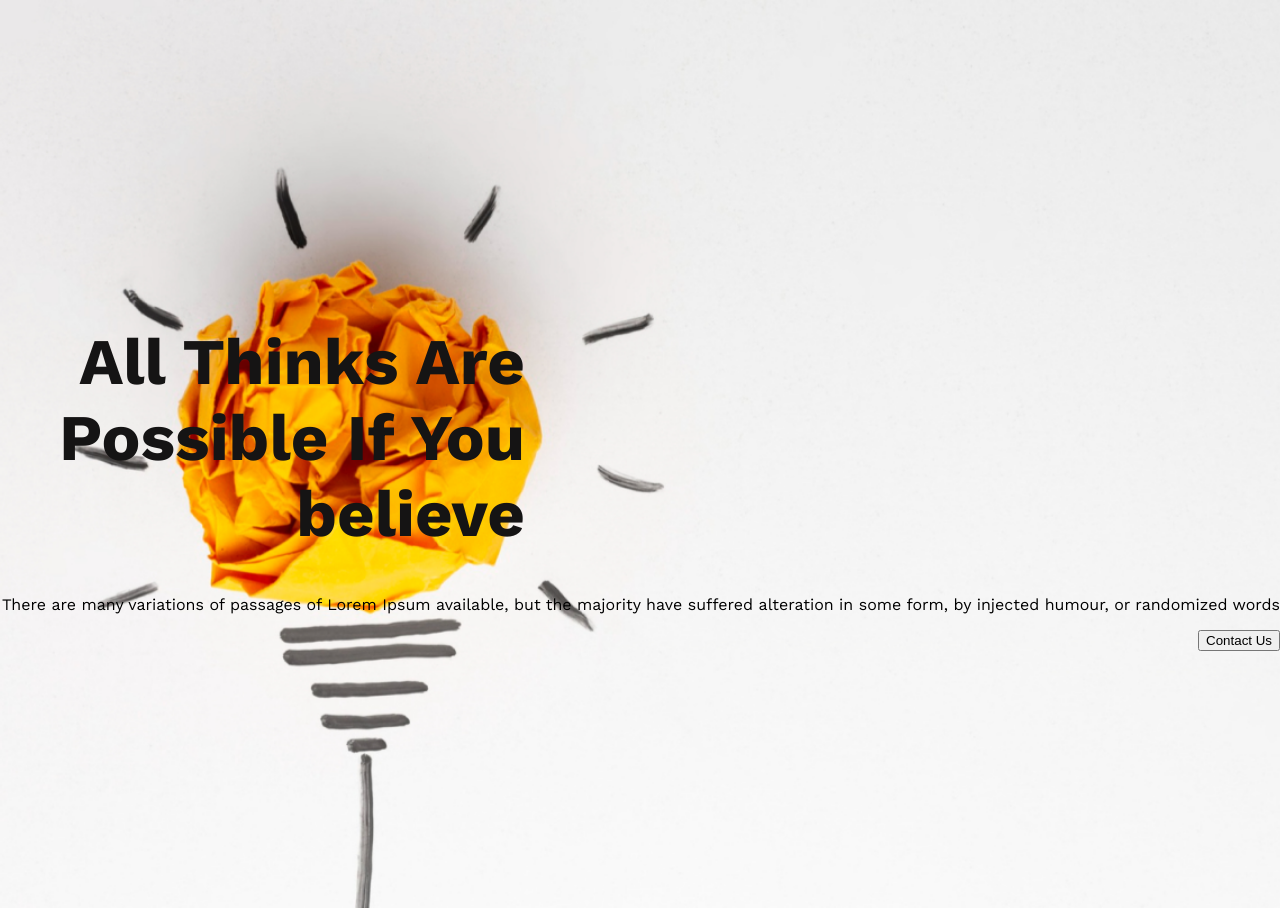
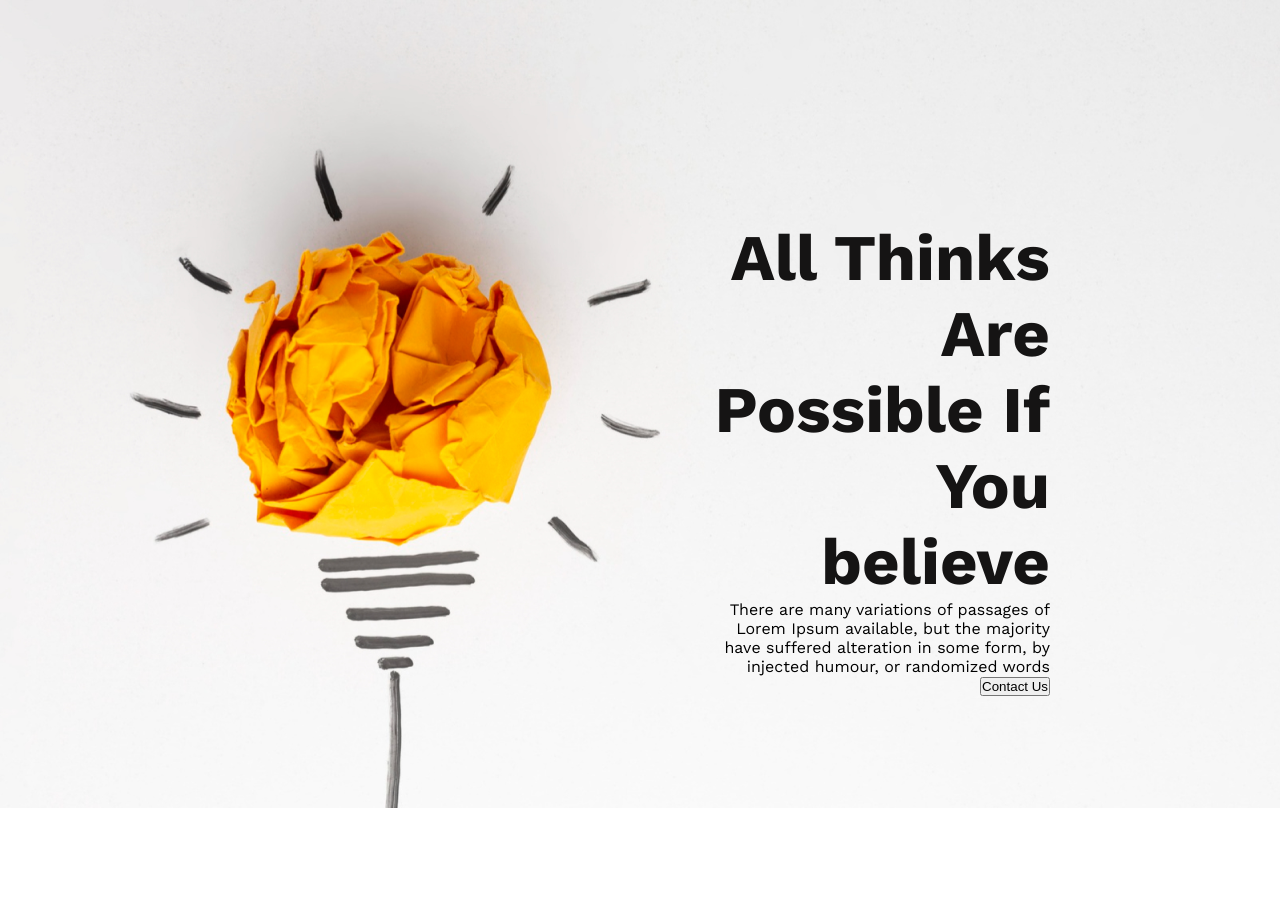
Before and after one commit to mdarman-ali/Happy_New_Year, a plain HTML site: page index.html in a window 1280 px wide. After the commit the page ends 808 px from the top, so only its background shows below. Drawn offline with nearby package versions, Linux system fonts and the light colour scheme.

Commit message:
50% complete hero section

```diff
--- a/index.html
+++ b/index.html
@@ -13,14 +13,17 @@
 </head>
 <body>
     <header>
+        <div class="banner-background-img">
+            <div class="banner-content">
+                <h1 class="banner-title">All Thinks Are Possible If You believe</h1>
+                <p class="banner-description">There are many variations of passages of Lorem Ipsum available, but the majority have suffered alteration in some form, by injected humour, or randomized words</p>
+                <button class="btn-primary">Contact Us</button>
+            </div>
+        </div>
 
     </header>
     <main>
-        <div class="banner-content">
-            <h1 class="banner-title">All Thinks Are Possible If You believe</h1>
-            <p class="banner-description">There are many variations of passages of Lorem Ipsum available, but the majority have suffered alteration in some form, by injected humour, or randomized words</p>
-            <button class="btn-primary">Contact Us</button>
-        </div>
+
     </main>
     <footer>
 
--- a/styles/style.css
+++ b/styles/style.css
@@ -1,24 +1,26 @@
 body{
-    margin:0;
     font-family: 'Work Sans', sans-serif;
 }
-.banner-content{
+*{
+    margin:0;
+    padding: 0;
+}
+.banner-background-img{
     background-image: url('../images/banner/banner1.png');
     background-repeat: no-repeat;
     max-width: 100%;
     height: 808px;
-    background-position: 15% 75%;
-    background-size: cover;
-    padding: 50px 0px;
+    position: relative;
     text-align: right;
-    justify-content: right;
+}
+.banner-content{
+    position: absolute;
+    right: 230px;
+    left: 700px;
+    top: 220px;
 }
 .banner-title{
-    padding-top: 230px;
     color:  #151414;
     font-size: 65px;
     font-weight: 700;
-    max-width: 525px;
-    max-height: 228px;
-    text-align: right;
 }
```
